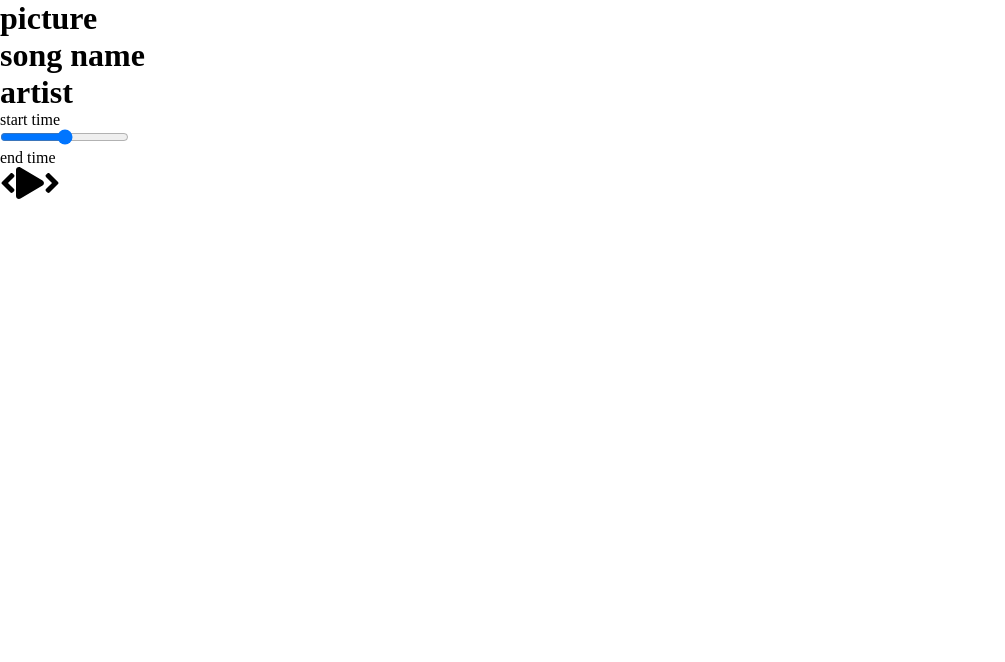
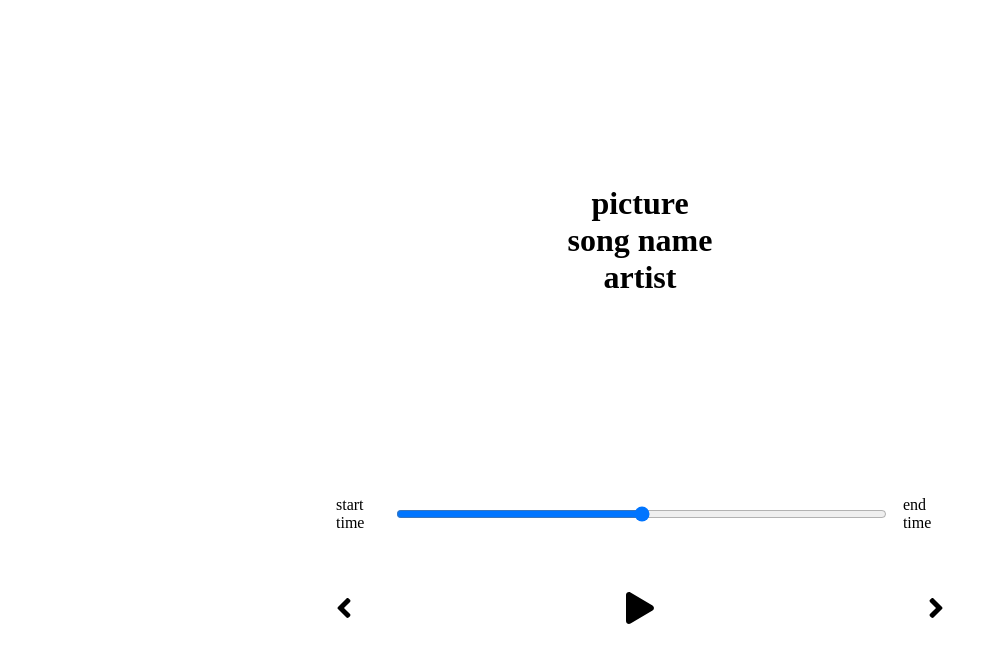
Before and after one commit to Mridul2820/music-player, a React (Create React App) app: page / in a window 1280 px wide. Shown: the top 662 px of the page, without its empty margins (0-1005 px from the left). Built offline with nearby package versions, Linux system fonts and the light colour scheme.

Commit message:
player and song besic styling

```diff
--- a/src/styles/App.scss
+++ b/src/styles/App.scss
@@ -3,3 +3,6 @@
     padding: 0;
     box-sizing: border-box;
 }
+
+@import './player';
+@import './song';
--- /dev/null
+++ b/src/styles/_player.scss
@@ -0,0 +1,33 @@
+.player {
+    min-height: 20vh;
+    display: flex;
+    flex-direction: column;
+    align-items: center;
+    justify-content: space-between;
+}
+
+.time-control {
+    width: 50%;
+    display: flex;
+
+    input {
+        width: 100%;
+        padding: 1rem 2rem;
+    }
+
+    p {
+        padding: 1rem;
+    }
+}
+
+.play-control {
+    display: flex;
+    justify-content: space-between;
+    align-items: center;
+    width: 50%;
+    padding: 1rem;
+
+    svg {
+        cursor: pointer;
+    }
+}
--- /dev/null
+++ b/src/styles/_song.scss
@@ -0,0 +1,7 @@
+.song-container {
+    min-height: 60vh;
+    display: flex;
+    flex-direction: column;
+    align-items: center;
+    justify-content: center;
+}
```
